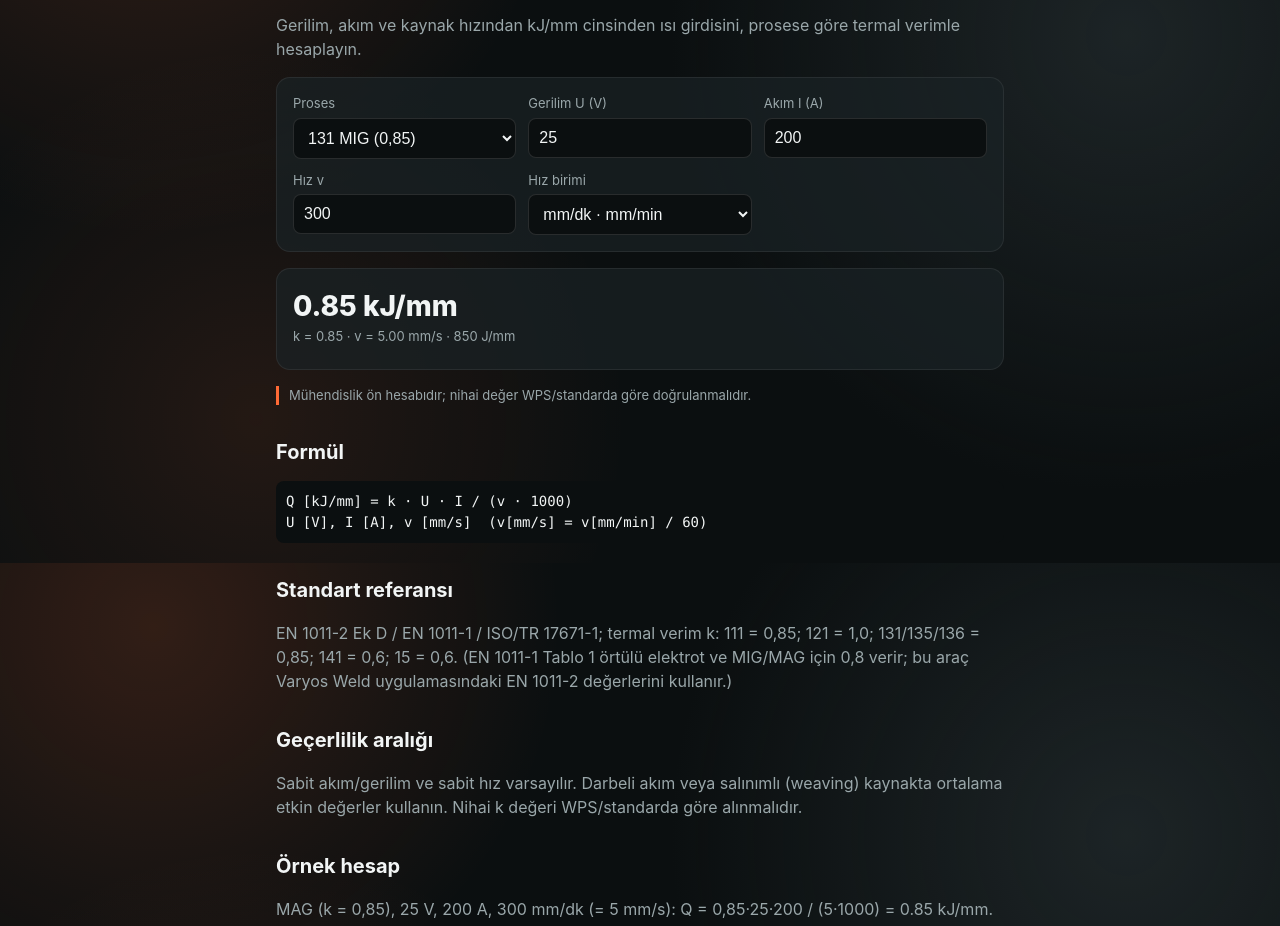
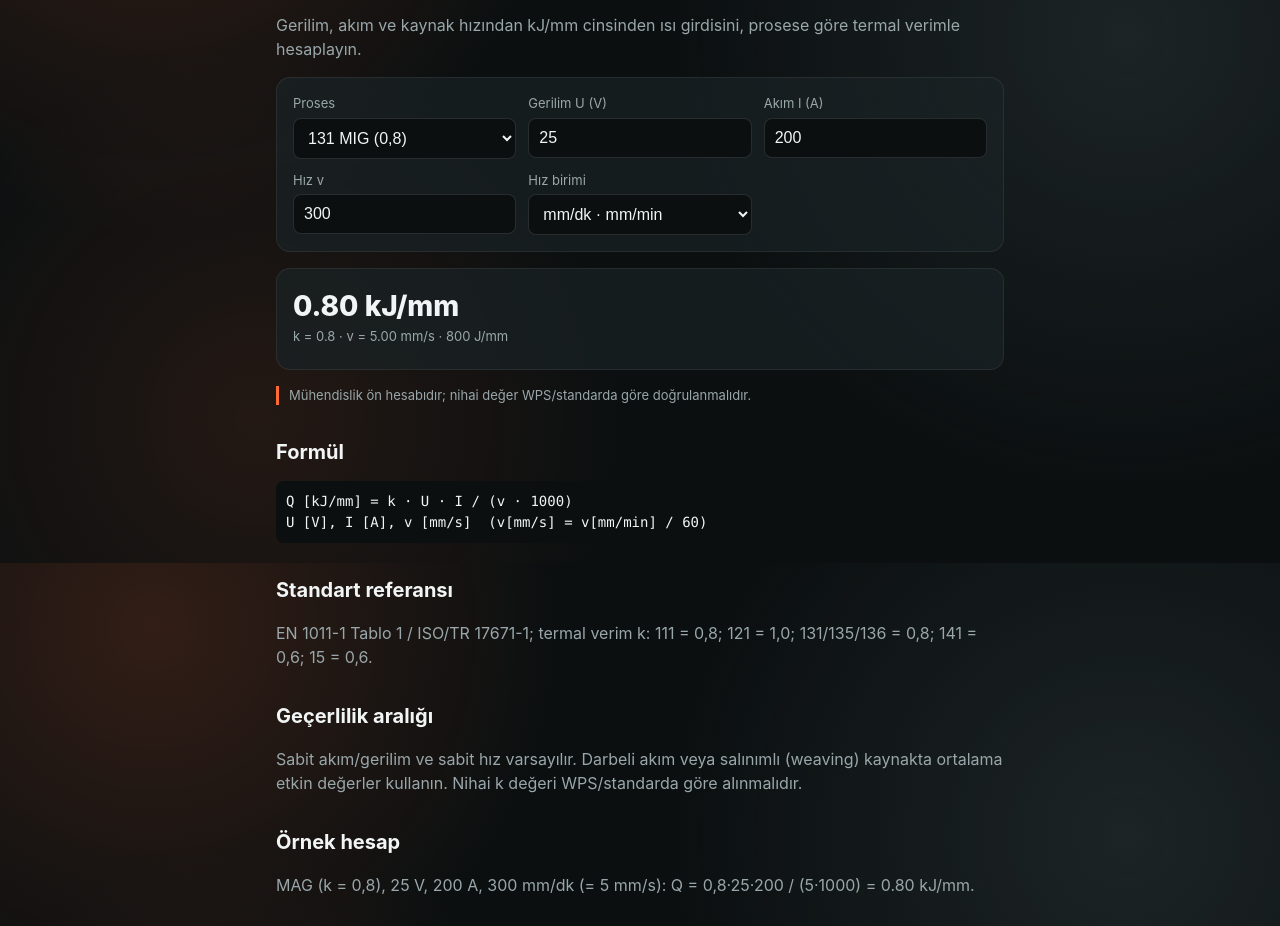
Before and after one commit to 265czjgdkm-design/varyosweld-landing, a plain HTML site: page araclar/isi-girdisi-hesaplama.html in a window 1280 px wide. Shown: the part 237-1163 px from the top of the page. Drawn offline with Linux system fonts and the light colour scheme.

Commit message:
araclar: heat input k per EN 1011-1 Table 1 (0.8)
Co-Authored-By: Claude Sonnet 5.5 <noreply@anthropic.com>

```diff
--- a/araclar/isi-girdisi-hesaplama.html
+++ b/araclar/isi-girdisi-hesaplama.html
@@ -14,7 +14,7 @@
   <link rel="icon" type="image/svg+xml" href="/assets/varyos-mark.svg" />
   <link rel="stylesheet" href="/styles.css" />
   <link rel="stylesheet" href="/araclar/tools.css" />
-  <!-- Sources: https://www.migal.co/en/service/welding-calculators/heat-input-calculator (EN 1011-1:2009 Table 1: 0.8 for SMAW/MAG, 0.6 TIG); app lib/core/en1011_formulas.dart (EN 1011-2 D: 0.85/1.0/0.85); standard text EN 1011-1 / ISO/TR 17671-1 -->
+  <!-- Sources: https://www.migal.co/en/service/welding-calculators/heat-input-calculator (EN 1011-1:2009 Table 1: 0.8 for SMAW/MAG, 0.6 TIG) and https://www.ssab.com/en/support/how-to-process/how-to-weld/welding-heat-input/heat-input; standard text EN 1011-1 / ISO/TR 17671-1 -->
   <script type="application/ld+json">{"@context":"https://schema.org","@type":"SoftwareApplication","name":"Welding Heat Input Calculator (kJ/mm)","applicationCategory":"EngineeringApplication","operatingSystem":"Any (web browser)","inLanguage":["tr","en"],"url":"https://varyosweld.com/araclar/isi-girdisi-hesaplama.html","description":"Free welding heat input calculator: EN 1011-1 Q = k·U·I/(v·1000) with process thermal efficiency, travel speed in mm/min or mm/s.","offers":{"@type":"Offer","price":"0","priceCurrency":"USD"},"publisher":{"@type":"Organization","name":"Varyos Weld","url":"https://varyosweld.com/"}}</script>
   <script type="application/ld+json">{"@context":"https://schema.org","@type":"FAQPage","mainEntity":[{"@type":"Question","name":"Isı girdisi neden önemli?","acceptedAnswer":{"@type":"Answer","text":"Isı girdisi soğuma hızını, ısıdan etkilenen bölgenin tokluk ve sertliğini belirler; çok düşükse sertleşme, çok yüksekse tokluk kaybı riski doğar."}},{"@type":"Question","name":"Why does heat input matter?","acceptedAnswer":{"@type":"Answer","text":"It governs cooling rate and HAZ toughness/hardness: too low risks hardening, too high risks toughness loss."}},{"@type":"Question","name":"Hızı mm/dk mı mm/s mi girmeliyim?","acceptedAnswer":{"@type":"Answer","text":"İkisi de olur; araç birim seçimine göre mm/s'ye çevirir (mm/dk ÷ 60). Formül mm/s ister."}},{"@type":"Question","name":"Should I enter speed in mm/min or mm/s?","acceptedAnswer":{"@type":"Answer","text":"Either; the tool converts to mm/s (mm/min ÷ 60). The formula needs mm/s."}},{"@type":"Question","name":"Termal verim k nedir?","acceptedAnswer":{"@type":"Answer","text":"Ark enerjisinin iş parçasına geçen oranıdır; EN 1011-1'e göre prosese bağlıdır (ör. TIG 0,6; MAG 0,8; TİG dışı örtülü elektrot 0,8; tozaltı 1,0)."}},{"@type":"Question","name":"What is thermal efficiency k?","acceptedAnswer":{"@type":"Answer","text":"The fraction of arc energy transferred to the workpiece; per EN 1011-1 it depends on the process (e.g. TIG 0.6, MAG 0.8, SMAW 0.8, SAW 1.0)."}}]}</script>
 </head>
@@ -32,7 +32,7 @@
     <p><span lang="tr">Gerilim, akım ve kaynak hızından kJ/mm cinsinden ısı girdisini, prosese göre termal verimle hesaplayın.</span><span lang="en">Calculate heat input in kJ/mm from voltage, current and travel speed, with process thermal efficiency.</span></p>
     <div class="card">
       <div class="grid">
-      <label><span lang="tr">Proses</span><span lang="en">Process</span><select id="proc"><option value="0.85">111 SMAW (0,85)</option><option value="1.0">121 SAW (1,0)</option><option value="0.85" selected>131 MIG (0,85)</option><option value="0.85">135 MAG (0,85)</option><option value="0.85">136 FCAW (0,85)</option><option value="0.6">141 TIG (0,6)</option><option value="0.6">15 Plazma / Plasma (0,6)</option></select></label>
+      <label><span lang="tr">Proses</span><span lang="en">Process</span><select id="proc"><option value="0.8">111 SMAW (0,8)</option><option value="1.0">121 SAW (1,0)</option><option value="0.8" selected>131 MIG (0,8)</option><option value="0.8">135 MAG (0,8)</option><option value="0.8">136 FCAW (0,8)</option><option value="0.6">141 TIG (0,6)</option><option value="0.6">15 Plazma / Plasma (0,6)</option></select></label>
       <label><span lang="tr">Gerilim U (V)</span><span lang="en">Voltage U (V)</span><input id="U" type="number" inputmode="decimal" step="any" value="25"></label>
       <label><span lang="tr">Akım I (A)</span><span lang="en">Current I (A)</span><input id="I" type="number" inputmode="decimal" step="any" value="200"></label>
       <label><span lang="tr">Hız v</span><span lang="en">Travel speed v</span><input id="v" type="number" inputmode="decimal" step="any" value="300"></label>
@@ -47,11 +47,11 @@
     <pre class="formula">Q [kJ/mm] = k · U · I / (v · 1000)
 U [V], I [A], v [mm/s]  (v[mm/s] = v[mm/min] / 60)</pre>
     <h2><span lang="tr">Standart referansı</span><span lang="en">Standard reference</span></h2>
-    <p><span lang="tr">EN 1011-2 Ek D / EN 1011-1 / ISO/TR 17671-1; termal verim k: 111 = 0,85; 121 = 1,0; 131/135/136 = 0,85; 141 = 0,6; 15 = 0,6. (EN 1011-1 Tablo 1 örtülü elektrot ve MIG/MAG için 0,8 verir; bu araç Varyos Weld uygulamasındaki EN 1011-2 değerlerini kullanır.)</span><span lang="en">EN 1011-2 Annex D / EN 1011-1 / ISO/TR 17671-1; thermal efficiency k: 111 = 0.85; 121 = 1.0; 131/135/136 = 0.85; 141 = 0.6; 15 = 0.6. (EN 1011-1 Table 1 gives 0.8 for SMAW and MIG/MAG; this tool uses the EN 1011-2 values, same as the Varyos Weld app.)</span></p>
+    <p><span lang="tr">EN 1011-1 Tablo 1 / ISO/TR 17671-1; termal verim k: 111 = 0,8; 121 = 1,0; 131/135/136 = 0,8; 141 = 0,6; 15 = 0,6.</span><span lang="en">EN 1011-1 Table 1 / ISO/TR 17671-1; thermal efficiency k: 111 = 0.8; 121 = 1.0; 131/135/136 = 0.8; 141 = 0.6; 15 = 0.6.</span></p>
     <h2><span lang="tr">Geçerlilik aralığı</span><span lang="en">Validity range</span></h2>
     <p><span lang="tr">Sabit akım/gerilim ve sabit hız varsayılır. Darbeli akım veya salınımlı (weaving) kaynakta ortalama etkin değerler kullanın. Nihai k değeri WPS/standarda göre alınmalıdır.</span><span lang="en">Assumes steady current/voltage and constant travel speed. For pulsed or weaving welds use average effective values. The final k value must be taken from the WPS/standard.</span></p>
     <h2><span lang="tr">Örnek hesap</span><span lang="en">Worked example</span></h2>
-    <p><span lang="tr">MAG (k = 0,85), 25 V, 200 A, 300 mm/dk (= 5 mm/s): Q = 0,85·25·200 / (5·1000) = 0.85 kJ/mm.</span><span lang="en">MAG (k = 0.85), 25 V, 200 A, 300 mm/min (= 5 mm/s): Q = 0.85·25·200 / (5·1000) = 0.85 kJ/mm.</span></p>
+    <p><span lang="tr">MAG (k = 0,8), 25 V, 200 A, 300 mm/dk (= 5 mm/s): Q = 0,8·25·200 / (5·1000) = 0.80 kJ/mm.</span><span lang="en">MAG (k = 0.8), 25 V, 200 A, 300 mm/min (= 5 mm/s): Q = 0.8·25·200 / (5·1000) = 0.80 kJ/mm.</span></p>
     <h2><span lang="tr">Sık sorulan sorular</span><span lang="en">FAQ</span></h2>
     <details><summary><span lang="tr">Isı girdisi neden önemli?</span><span lang="en">Why does heat input matter?</span></summary><p><span lang="tr">Isı girdisi soğuma hızını, ısıdan etkilenen bölgenin tokluk ve sertliğini belirler; çok düşükse sertleşme, çok yüksekse tokluk kaybı riski doğar.</span><span lang="en">It governs cooling rate and HAZ toughness/hardness: too low risks hardening, too high risks toughness loss.</span></p></details>
     <details><summary><span lang="tr">Hızı mm/dk mı mm/s mi girmeliyim?</span><span lang="en">Should I enter speed in mm/min or mm/s?</span></summary><p><span lang="tr">İkisi de olur; araç birim seçimine göre mm/s'ye çevirir (mm/dk ÷ 60). Formül mm/s ister.</span><span lang="en">Either; the tool converts to mm/s (mm/min ÷ 60). The formula needs mm/s.</span></p></details>
```
